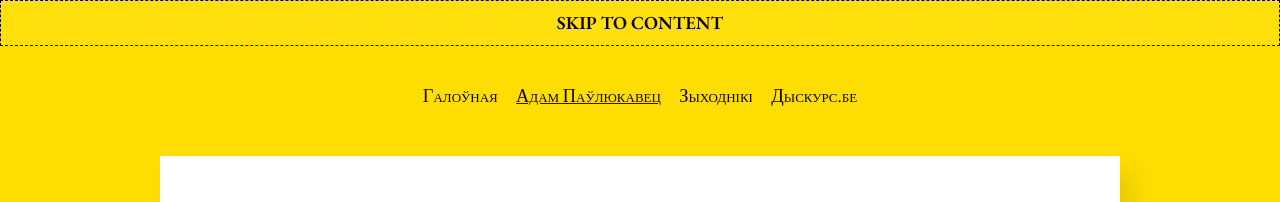
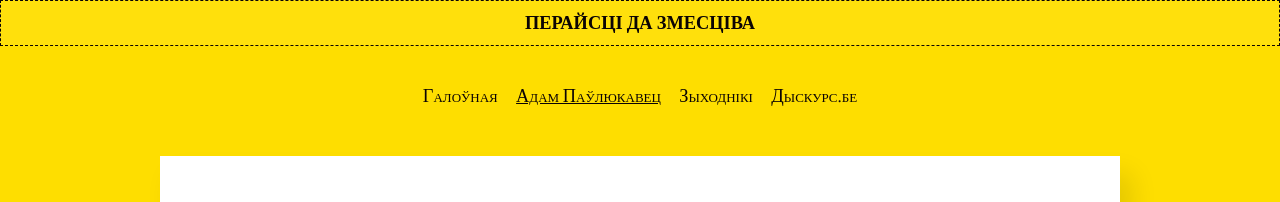
Before and after one commit to skaivolas/mir, a Jekyll site: the page built from about.md, in a window 1280 px wide. Shown: the top 202 px of the page. Built offline with Jekyll 4.4.1, drawn with Linux system fonts in a browser that asks for light colours.

Commit message:
Update default.html

```diff
--- a/_layouts/default.html
+++ b/_layouts/default.html
@@ -25,7 +25,7 @@
       </a>
     {% else %}
       <a href="#main" class="skip-navigation">
-        Skip to content
+        Перайсці да змесціва
       </a>
     {% endif %}
 
```
